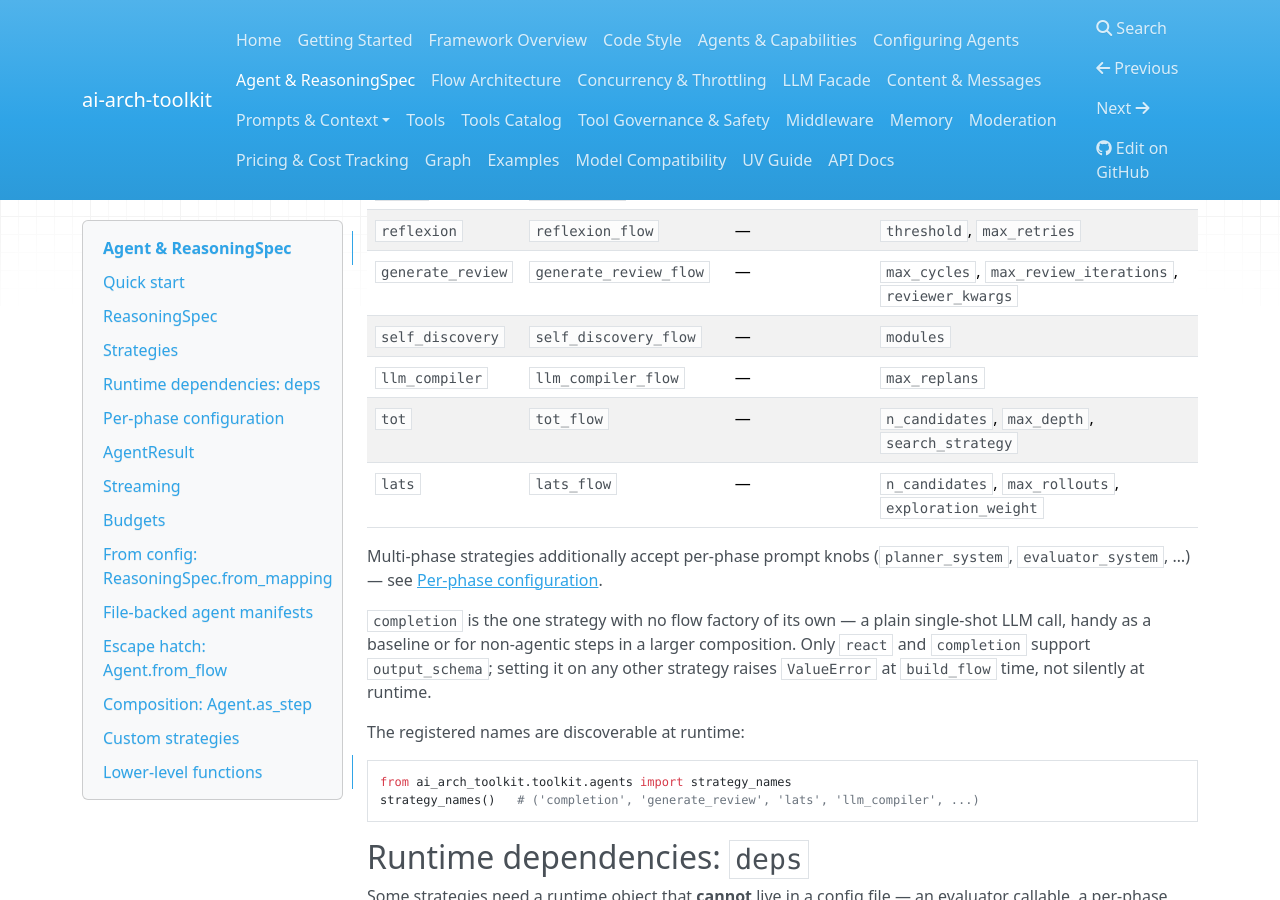
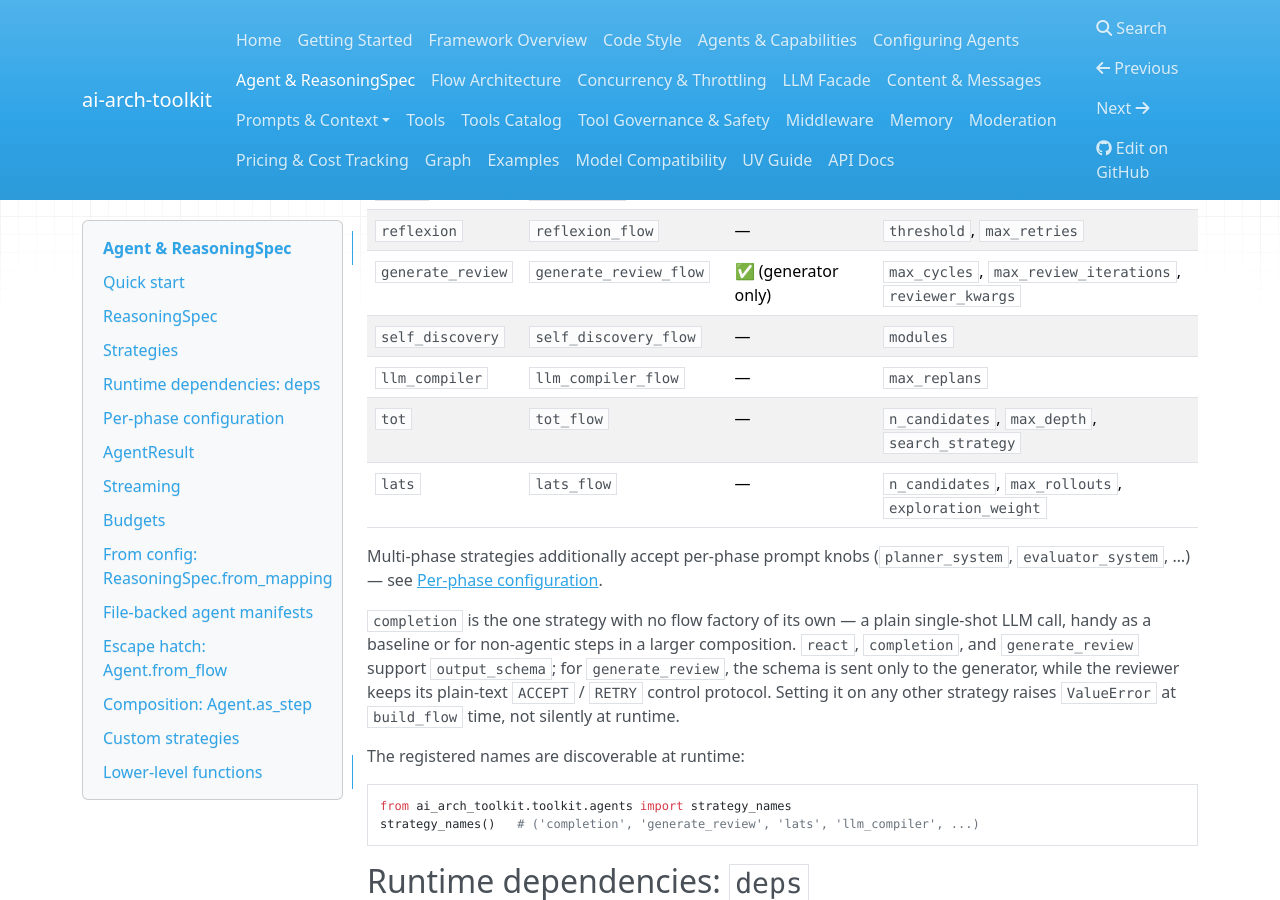
Before and after one commit to rgesteves5/ai-arch-toolkit, an MkDocs documentation site: the page built from docs/agents.md, in a window 1280 px wide and 900 px high, scrolled down 1904 px. Built offline with MkDocs 1.6.1, drawn with Linux system fonts in a browser that asks for light colours; nearby versions of some CDN libraries.

Commit message:
fix(agents): support structured generate-review output

```diff
--- a/docs/agents.md
+++ b/docs/agents.md
@@ -76,7 +76,7 @@ object.
 | `plan_execute` | `plan_execute_flow` | — | `max_replans`, `max_iterations_per_step` |
 | `rewoo` | `rewoo_flow` | — | — |
 | `reflexion` | `reflexion_flow` | — | `threshold`, `max_retries` |
-| `generate_review` | `generate_review_flow` | — | `max_cycles`, `max_review_iterations`, `reviewer_kwargs` |
+| `generate_review` | `generate_review_flow` | ✅ (generator only) | `max_cycles`, `max_review_iterations`, `reviewer_kwargs` |
 | `self_discovery` | `self_discovery_flow` | — | `modules` |
 | `llm_compiler` | `llm_compiler_flow` | — | `max_replans` |
 | `tot` | `tot_flow` | — | `n_candidates`, `max_depth`, `search_strategy` |
@@ -88,9 +88,10 @@ Multi-phase strategies additionally accept per-phase prompt knobs
 
 `completion` is the one strategy with no flow factory of its own — a plain
 single-shot LLM call, handy as a baseline or for non-agentic steps in a larger
-composition. Only `react` and `completion` support `output_schema`; setting it on
-any other strategy raises `ValueError` at `build_flow` time, not silently at
-runtime.
+composition. `react`, `completion`, and `generate_review` support `output_schema`;
+for `generate_review`, the schema is sent only to the generator, while the reviewer
+keeps its plain-text `ACCEPT` / `RETRY` control protocol. Setting it on any other
+strategy raises `ValueError` at `build_flow` time, not silently at runtime.
 
 The registered names are discoverable at runtime:
 
```
Also changed, not shown: AGENTS.md (+1 -1 lines), CHANGELOG.md (+5 -1 lines), docs/configuring-agents.md (+9 -4 lines), src/ai_arch_toolkit/nanope/advanced_multi_purpose_configurable_agent/README.md (+4 -4 lines), 6 other files.
